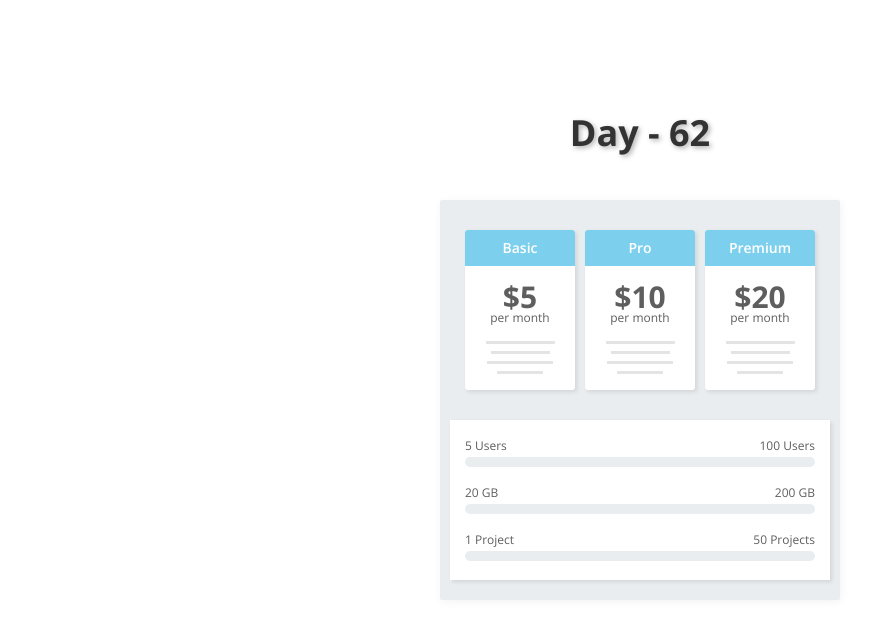
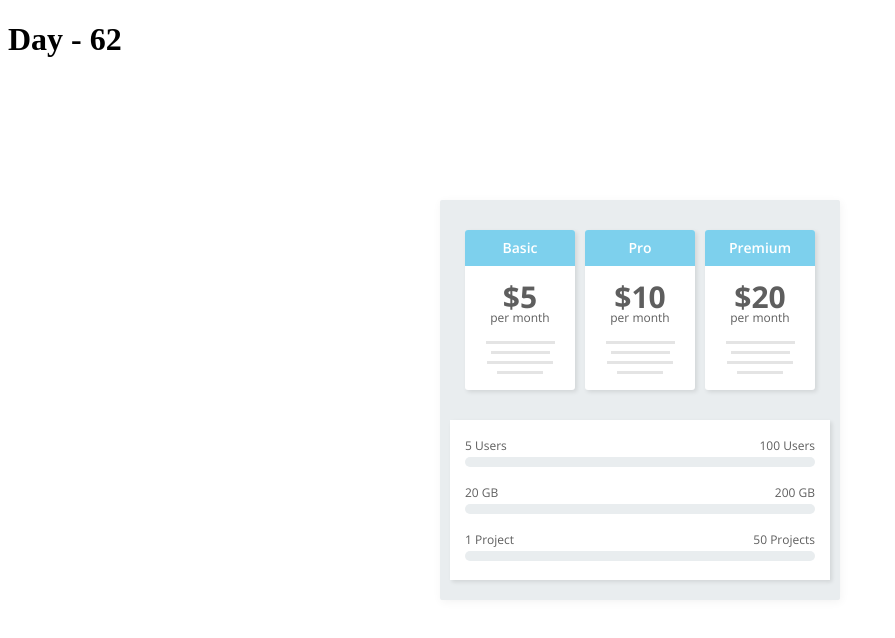
Before and after one commit to Thiago-Tertuliano/100-Days-CSS, a plain HTML site: page Day-62/index.html in a window 1280 px wide. Shown: the whole page, without its empty margins (0-895 px from the left). Drawn offline with nearby package versions, Linux system fonts and the light colour scheme.

Commit message:
resolvendo conflitos

```diff
--- a/Day-62/style.css
+++ b/Day-62/style.css
@@ -1,17 +1,4 @@
 @import url(https://fonts.googleapis.com/css?family=Open+Sans:400,600,700);
-
-h1 {
-  font-size: 36px;
-  font-weight: 700;
-  text-align: center;
-  color: #333;
-  margin: 0;
-  padding: 100px 0;
-  text-shadow: 2px 2px 5px rgba(0, 0, 0, 0.3);
-  font-family: "Open Sans", Helvetica, sans-serif;
-  -webkit-font-smoothing: antialiased;
-}
-
 .frame {
   position: absolute;
   top: 50%;
```
